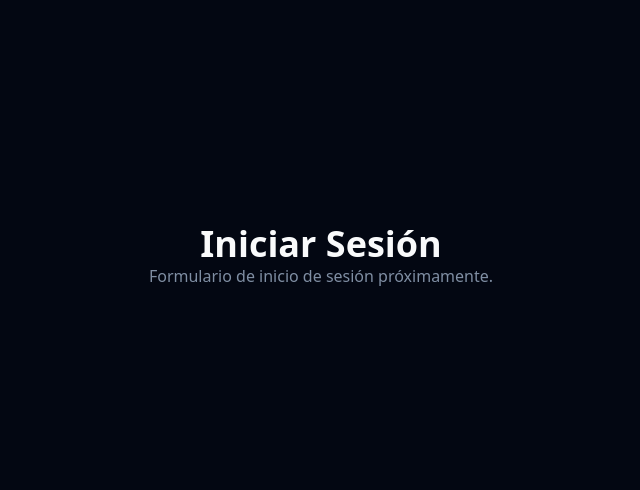
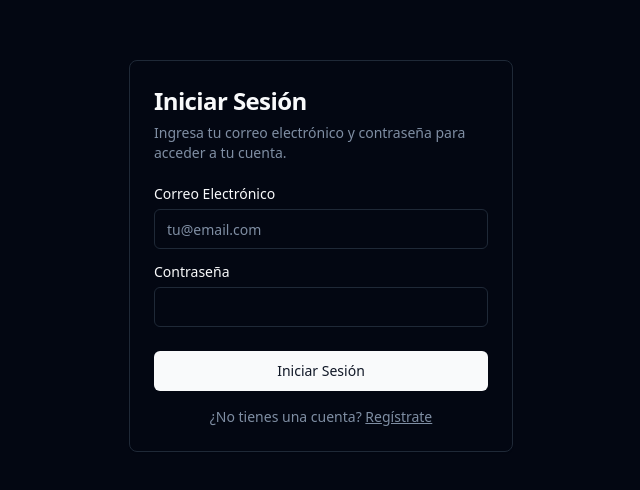
Before and after one commit to Nexhora/AdversAI-Seguro, a Next.js app: page /login in a window 1280 px wide. Shown: the part 144-634 px from the top of the page, without its empty margins (319-959 px from the left). Built offline with nearby package versions, Linux system fonts and the light colour scheme; no server answers.

Commit message:
por favor eliminaste todo para comenzar desde cero y no sabes como comen

```diff
--- a/package.json
+++ b/package.json
@@ -10,6 +10,7 @@
     "lint": "next lint"
   },
   "dependencies": {
+    "@radix-ui/react-label": "^2.1.0",
     "@radix-ui/react-slot": "^1.1.0",
     "class-variance-authority": "^0.7.0",
     "clsx": "^2.1.1",
--- a/src/app/login/page.tsx
+++ b/src/app/login/page.tsx
@@ -1,8 +1,80 @@
+"use client";
+
+import { useState } from "react";
+import { useRouter } from "next/navigation";
+import { signInWithEmailAndPassword } from "firebase/auth";
+import { auth } from "@/lib/firebase";
+import { Button } from "@/components/ui/button";
+import { Card, CardContent, CardDescription, CardFooter, CardHeader, CardTitle } from "@/components/ui/card";
+import { Input } from "@/components/ui/input";
+import { Label } from "@/components/ui/label";
+import Link from "next/link";
+
 export default function LoginPage() {
+  const [email, setEmail] = useState("");
+  const [password, setPassword] = useState("");
+  const [error, setError] = useState<string | null>(null);
+  const router = useRouter();
+
+  const handleLogin = async (e: React.FormEvent) => {
+    e.preventDefault();
+    setError(null);
+    try {
+      await signInWithEmailAndPassword(auth, email, password);
+      router.push("/");
+    } catch (error: any) {
+      setError("No se pudo iniciar sesión. Verifica tus credenciales.");
+      console.error(error);
+    }
+  };
+
   return (
-    <div className="flex min-h-screen flex-col items-center justify-center p-24">
-      <h1 className="text-4xl font-bold">Iniciar Sesión</h1>
-      <p className="text-muted-foreground">Formulario de inicio de sesión próximamente.</p>
+    <div className="flex min-h-screen flex-col items-center justify-center p-4">
+      <Card className="w-full max-w-sm">
+        <CardHeader>
+          <CardTitle className="text-2xl">Iniciar Sesión</CardTitle>
+          <CardDescription>
+            Ingresa tu correo electrónico y contraseña para acceder a tu cuenta.
+          </CardDescription>
+        </CardHeader>
+        <form onSubmit={handleLogin}>
+          <CardContent className="grid gap-4">
+            <div className="grid gap-2">
+              <Label htmlFor="email">Correo Electrónico</Label>
+              <Input
+                id="email"
+                type="email"
+                placeholder="tu@email.com"
+                required
+                value={email}
+                onChange={(e) => setEmail(e.target.value)}
+              />
+            </div>
+            <div className="grid gap-2">
+              <Label htmlFor="password">Contraseña</Label>
+              <Input
+                id="password"
+                type="password"
+                required
+                value={password}
+                onChange={(e) => setPassword(e.target.value)}
+              />
+            </div>
+            {error && <p className="text-red-500 text-sm">{error}</p>}
+          </CardContent>
+          <CardFooter className="flex flex-col gap-4">
+            <Button className="w-full" type="submit">
+              Iniciar Sesión
+            </Button>
+            <p className="text-center text-sm text-muted-foreground">
+              ¿No tienes una cuenta?{" "}
+              <Link href="/register" className="underline">
+                Regístrate
+              </Link>
+            </p>
+          </CardFooter>
+        </form>
+      </Card>
     </div>
   );
 }
--- /dev/null
+++ b/src/components/ui/card.tsx
@@ -0,0 +1,79 @@
+import * as React from "react"
+
+import { cn } from "@/lib/utils"
+
+const Card = React.forwardRef<
+  HTMLDivElement,
+  React.HTMLAttributes<HTMLDivElement>
+>(({ className, ...props }, ref) => (
+  <div
+    ref={ref}
+    className={cn(
+      "rounded-lg border bg-card text-card-foreground shadow-sm",
+      className
+    )}
+    {...props}
+  />
+))
+Card.displayName = "Card"
+
+const CardHeader = React.forwardRef<
+  HTMLDivElement,
+  React.HTMLAttributes<HTMLDivElement>
+>(({ className, ...props }, ref) => (
+  <div
+    ref={ref}
+    className={cn("flex flex-col space-y-1.5 p-6", className)}
+    {...props}
+  />
+))
+CardHeader.displayName = "CardHeader"
+
+const CardTitle = React.forwardRef<
+  HTMLParagraphElement,
+  React.HTMLAttributes<HTMLHeadingElement>
+>(({ className, ...props }, ref) => (
+  <h3
+    ref={ref}
+    className={cn(
+      "text-2xl font-semibold leading-none tracking-tight",
+      className
+    )}
+    {...props}
+  />
+))
+CardTitle.displayName = "CardTitle"
+
+const CardDescription = React.forwardRef<
+  HTMLParagraphElement,
+  React.HTMLAttributes<HTMLParagraphElement>
+>(({ className, ...props }, ref) => (
+  <p
+    ref={ref}
+    className={cn("text-sm text-muted-foreground", className)}
+    {...props}
+  />
+))
+CardDescription.displayName = "CardDescription"
+
+const CardContent = React.forwardRef<
+  HTMLDivElement,
+  React.HTMLAttributes<HTMLDivElement>
+>(({ className, ...props }, ref) => (
+  <div ref={ref} className={cn("p-6 pt-0", className)} {...props} />
+))
+CardContent.displayName = "CardContent"
+
+const CardFooter = React.forwardRef<
+  HTMLDivElement,
+  React.HTMLAttributes<HTMLDivElement>
+>(({ className, ...props }, ref) => (
+  <div
+    ref={ref}
+    className={cn("flex items-center p-6 pt-0", className)}
+    {...props}
+  />
+))
+CardFooter.displayName = "CardFooter"
+
+export { Card, CardHeader, CardFooter, CardTitle, CardDescription, CardContent }
--- /dev/null
+++ b/src/components/ui/input.tsx
@@ -0,0 +1,25 @@
+import * as React from "react"
+
+import { cn } from "@/lib/utils"
+
+export interface InputProps
+  extends React.InputHTMLAttributes<HTMLInputElement> {}
+
+const Input = React.forwardRef<HTMLInputElement, InputProps>(
+  ({ className, type, ...props }, ref) => {
+    return (
+      <input
+        type={type}
+        className={cn(
+          "flex h-10 w-full rounded-md border border-input bg-background px-3 py-2 text-sm ring-offset-background file:border-0 file:bg-transparent file:text-sm file:font-medium placeholder:text-muted-foreground focus-visible:outline-none focus-visible:ring-2 focus-visible:ring-ring focus-visible:ring-offset-2 disabled:cursor-not-allowed disabled:opacity-50",
+          className
+        )}
+        ref={ref}
+        {...props}
+      />
+    )
+  }
+)
+Input.displayName = "Input"
+
+export { Input }
--- /dev/null
+++ b/src/components/ui/label.tsx
@@ -0,0 +1,26 @@
+"use client"
+
+import * as React from "react"
+import * as LabelPrimitive from "@radix-ui/react-label"
+import { cva, type VariantProps } from "class-variance-authority"
+
+import { cn } from "@/lib/utils"
+
+const labelVariants = cva(
+  "text-sm font-medium leading-none peer-disabled:cursor-not-allowed peer-disabled:opacity-70"
+)
+
+const Label = React.forwardRef<
+  React.ElementRef<typeof LabelPrimitive.Root>,
+  React.ComponentPropsWithoutRef<typeof LabelPrimitive.Root> &
+    VariantProps<typeof labelVariants>
+>(({ className, ...props }, ref) => (
+  <LabelPrimitive.Root
+    ref={ref}
+    className={cn(labelVariants(), className)}
+    {...props}
+  />
+))
+Label.displayName = LabelPrimitive.Root.displayName
+
+export { Label }
```
Also changed, not shown: 1 other file (tests, documents, lock files or other folders).
